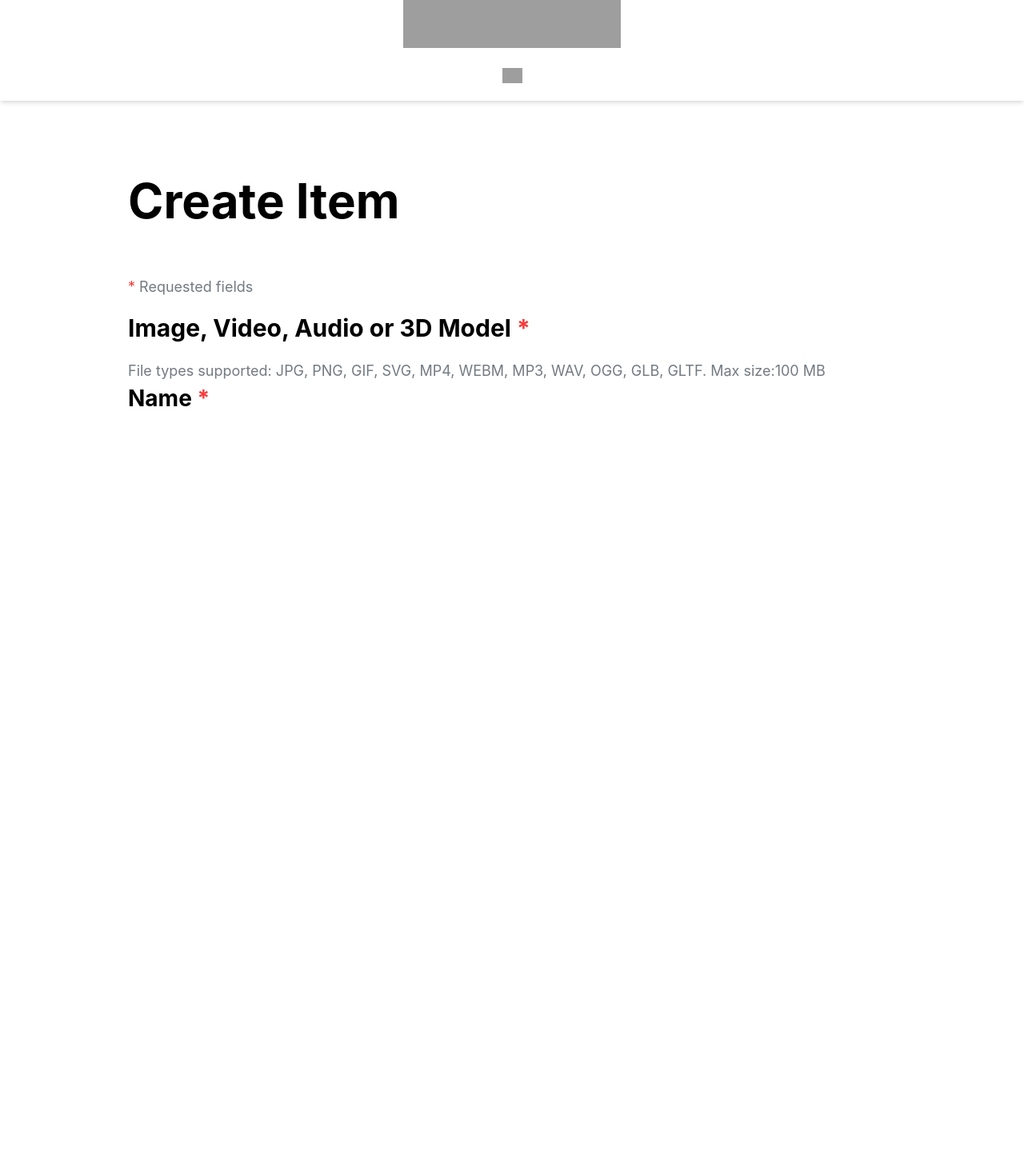
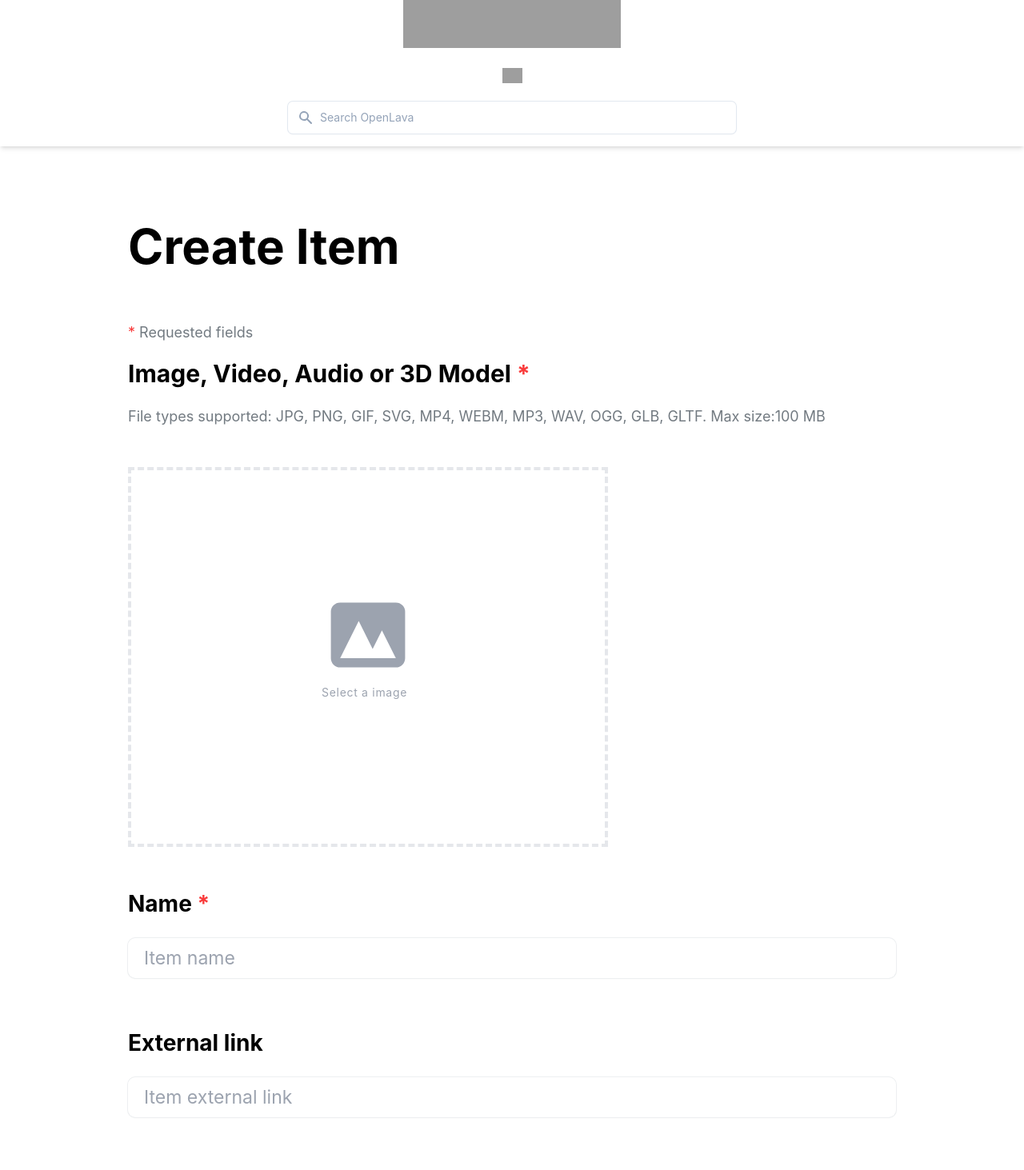
Before and after one commit to Elvincth/openlava, a Next.js app: page /createItem in a window 1280 px wide. Shown: the part 160-1623 px from the top of the page at 80% size. Before the commit the page ends 800 px from the top, so only its background shows below. Built offline with nearby package versions, Linux system fonts and the light colour scheme; grey boxes are pictures that could not be loaded.

Commit message:
Create Item Page

```diff
--- a/src/components/Header.tsx
+++ b/src/components/Header.tsx
@@ -11,7 +11,7 @@ const Header = () => {
   return (
     <div>
       {/* Desktop */}
-      <div className="header hidden 2xl:py-[20px] 2xl:pl-[100px] 2xl:pr-[100px] 2xl:shadow-md 2xl:flex 2xl:items-center">
+      <div className="header hidden 2xl:py-[17px] 2xl:pl-[100px] 2xl:pr-[100px] 2xl:shadow-md 2xl:flex 2xl:items-center">
         {/* Logo */}
         <div className="pr-[40px]">
           <img
@@ -22,7 +22,7 @@ const Header = () => {
         </div>
 
         {/* Search Bar */}
-        <form className="group relative mt-[10px]">
+        <form className="group relative mt-[17px]">
           <svg
             width="20"
             height="20"
@@ -130,6 +130,27 @@ const Header = () => {
             </div>
           </div>
         )}
+
+        <form className="group relative mt-[17px]">
+          <svg
+            width="20"
+            height="20"
+            fill="currentColor"
+            className="absolute left-3 top-1/2 -mt-2.5 text-slate-400 pointer-events-none group-focus-within:text-[#FF6B00]"
+            aria-hidden="true"
+          >
+            <path
+              fillRule="evenodd"
+              clipRule="evenodd"
+              d="M8 4a4 4 0 100 8 4 4 0 000-8zM2 8a6 6 0 1110.89 3.476l4.817 4.817a1 1 0 01-1.414 1.414l-4.816-4.816A6 6 0 012 8z"
+            />
+          </svg>
+          <input
+            type="text"
+            placeholder="Search OpenLava"
+            className="w-[22rem] sm:w-[35rem] focus:ring-2 focus:ring-[#FF6B00] focus:outline-none appearance-none text-sm leading-6 text-slate-900 placeholder-slate-400 rounded-md py-2 pl-10 ring-1 ring-slate-200 shadow-sm"
+          />
+        </form>
       </div>
     </div>
   );
--- a/src/pages/createItem.tsx
+++ b/src/pages/createItem.tsx
@@ -19,13 +19,64 @@ const createItem = () => {
           File types supported: JPG, PNG, GIF, SVG, MP4, WEBM, MP3, WAV, OGG,
           GLB, GLTF. Max size:100 MB
         </div>
+
+        {/* image upload */}
+        <div className="my-[50px]">
+          <div className="">
+            <div className="">
+              <div className="w-full">
+                <label className="flex flex-col w-[600px] h-[475px] border-4 border-dashed hover:bg-gray-100 hover:border-gray-300">
+                  <div className="m-auto">
+                    <svg
+                      xmlns="http://www.w3.org/2000/svg"
+                      className="w-[116px] h-[116px] text-gray-400 group-hover:text-gray-600"
+                      viewBox="0 0 20 20"
+                      fill="currentColor"
+                    >
+                      <path
+                        fillRule="evenodd"
+                        d="M4 3a2 2 0 00-2 2v10a2 2 0 002 2h12a2 2 0 002-2V5a2 2 0 00-2-2H4zm12 12H4l4-8 3 6 2-4 3 6z"
+                        clipRule="evenodd"
+                      />
+                    </svg>
+                    <p className="pt-1 text-sm tracking-wider text-gray-400 group-hover:text-gray-600">
+                      Select a image
+                    </p>
+                  </div>
+                  <input type="file" className="opacity-0" />
+                </label>
+              </div>
+            </div>
+          </div>
+        </div>
+
         {/* field */}
         <div>
           <div className="text-[28px] text-black font-bold">
             Name <span className="text-[#F93A3A]"> *</span>
           </div>
+          <input
+            type="text"
+            placeholder="Item name"
+            className="mt-[22px] w-full h-[50px] bg-transparent outline-none rounded-[9px] py-2 pl-5 ring-1 ring-[#EDEFF1] shadow-sm text-[23px]"
+          />
+        </div>
 
-          <input></input>
+        <div className="mt-[60px]">
+          <div className="text-[28px] text-black font-bold">External link</div>
+          <input
+            type="text"
+            placeholder="Item external link"
+            className="mt-[22px] w-full h-[50px] bg-transparent outline-none rounded-[9px] py-2 pl-5 ring-1 ring-[#EDEFF1] shadow-sm text-[23px]"
+          />
+        </div>
+
+        <div className="mt-[60px]">
+          <div className="text-[28px] text-black font-bold">Description</div>
+          <textarea
+            placeholder="Item description"
+            className="mt-[22px] w-full h-[300px] bg-transparent outline-none rounded-[9px] py-2 pl-5 ring-1 ring-[#EDEFF1] shadow-sm text-[23px] overflow-hidden"
+          />
         </div>
       </div>
     </div>
```
